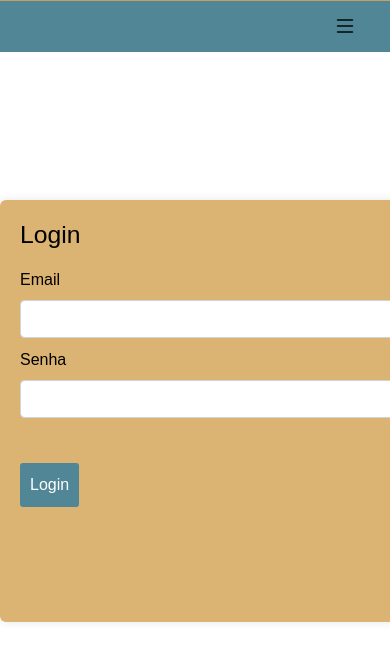
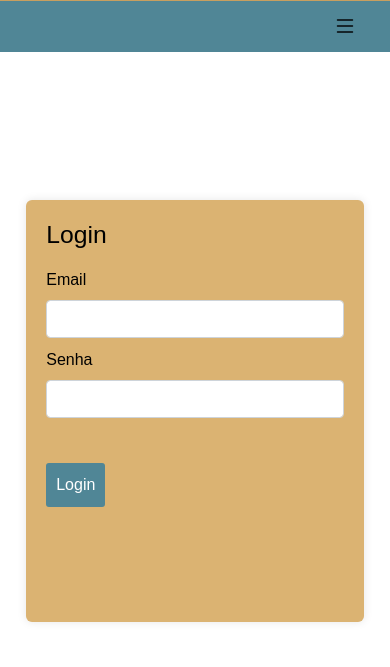
Before and after one commit to matheuskrds/The-Booktown, a PHP site: page /login.php in a window 390 px wide; the page is wider, and only the part inside the window is pictured. Shown: the part 302-969 px from the top of that part. Run offline with PHP 8.4, Linux system fonts and the light colour scheme.

Commit message:
Update style.css

```diff
--- a/css/style.css
+++ b/css/style.css
@@ -58,7 +58,6 @@ body {
 }
 
 .msg-container {
-  background-color: #000;
   padding: 15px;
 }
 
@@ -77,7 +76,7 @@ body {
 }
 
 .msg.success {
-  color: #0F5132;
+  color: rgb(0, 0, 0);
   background-color: #D1E7DD;
   border-color: #BADBCC;
 }
@@ -801,6 +800,10 @@ label {
     width: 340px;
   }
 
+  .login-container {
+    width: 40vh;
+  }
+
 }
 
 .bordinha{
```
